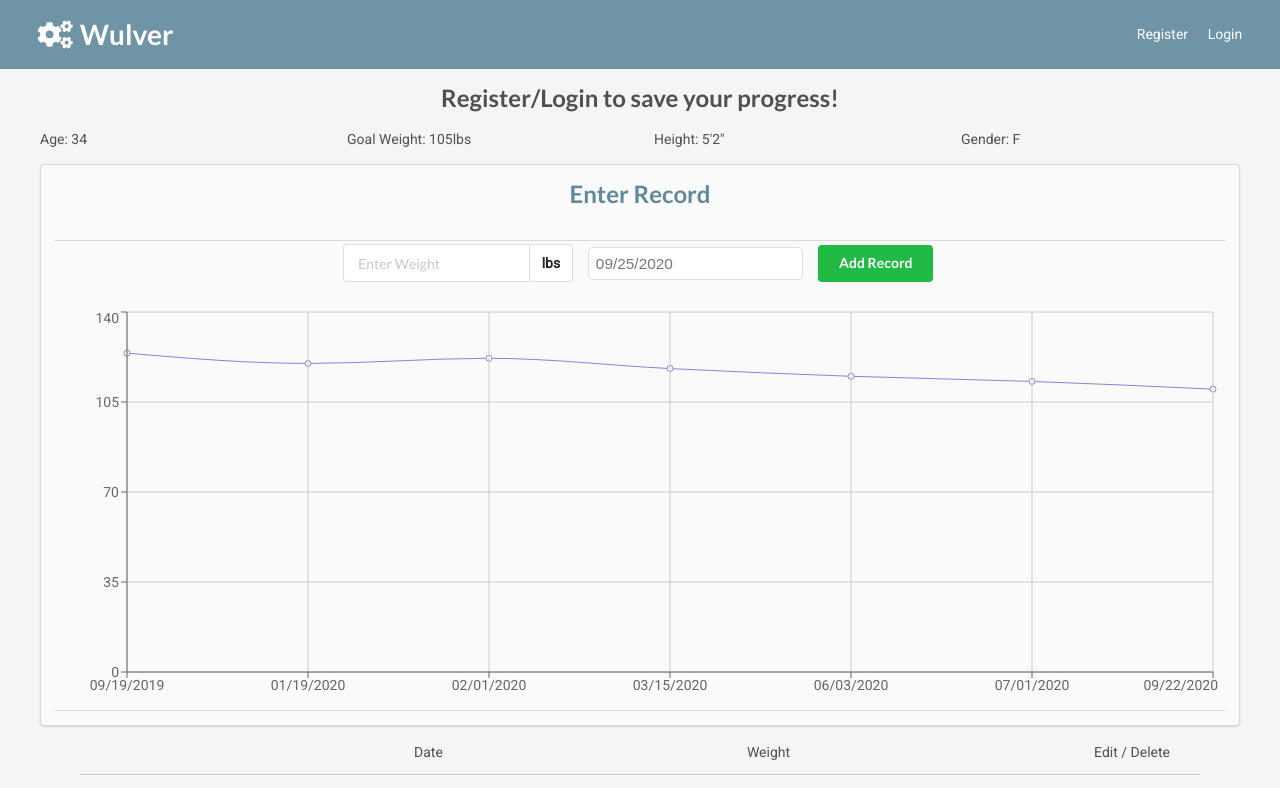
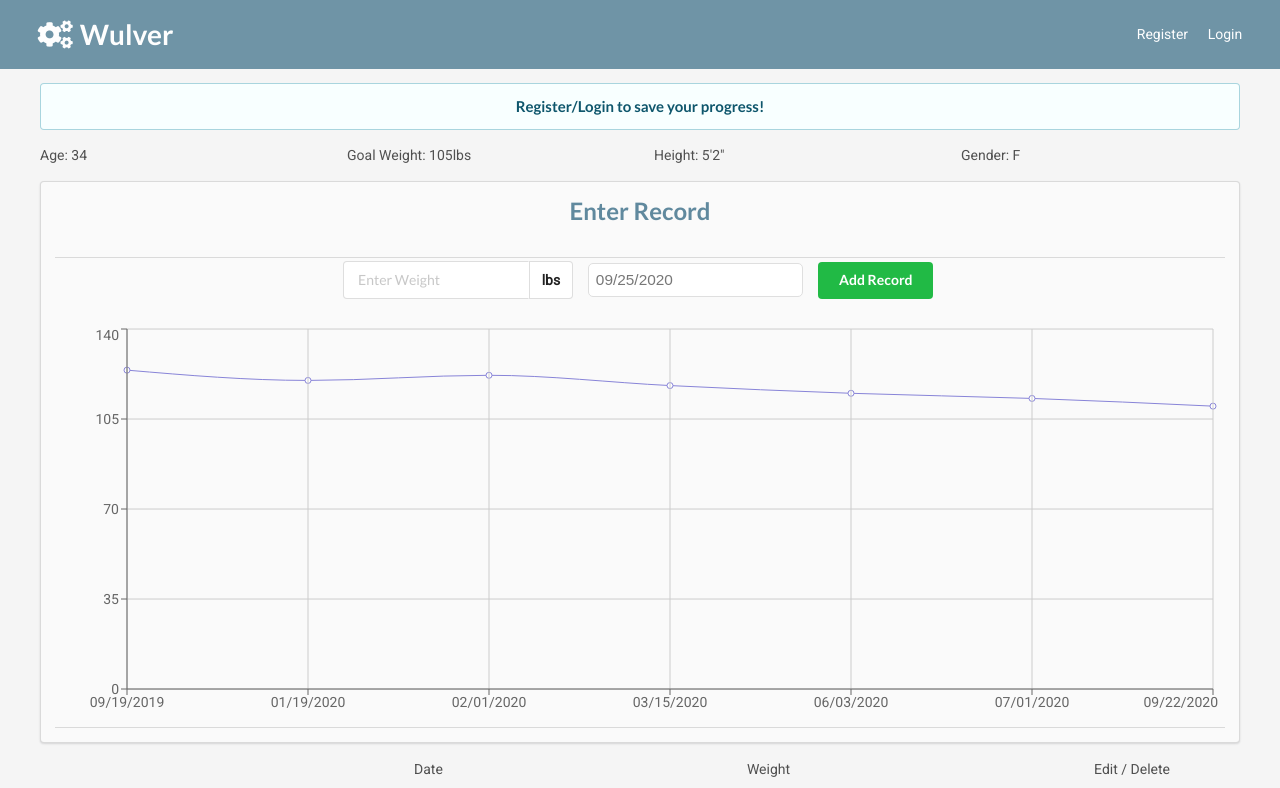
Before and after one commit to isabelchua/wulver, a React (Create React App) app in the folder client/: page / in a window 1280 px wide. Shown: the top 788 px of the page. Built offline with nearby package versions, Linux system fonts and the light colour scheme; no server answers.

Commit message:
notification

```diff
--- a/client/src/App.css
+++ b/client/src/App.css
@@ -40,6 +40,10 @@ body {
 	width: 100%;
 	height: 100%;
 } */
+
+h4 {
+	text-align: center;
+}
 
 .record-form {
 	max-width: 1200px;
--- a/client/src/RecordForm.js
+++ b/client/src/RecordForm.js
@@ -171,7 +171,12 @@ function RecordForm() {
 		<div className="record-form">
 			{!isAuthenticated ? (
 				<div>
-					<h2>Register/Login to save your progress!</h2>
+					<div className="ui info message">
+						<div className="header">
+							<h4>Register/Login to save your progress!</h4>
+						</div>
+					</div>
+
 					<div className="ui grid">
 						<div className="four wide column">Age: 34</div>
 						<div className="four wide column">Goal Weight: 105lbs</div>
```
